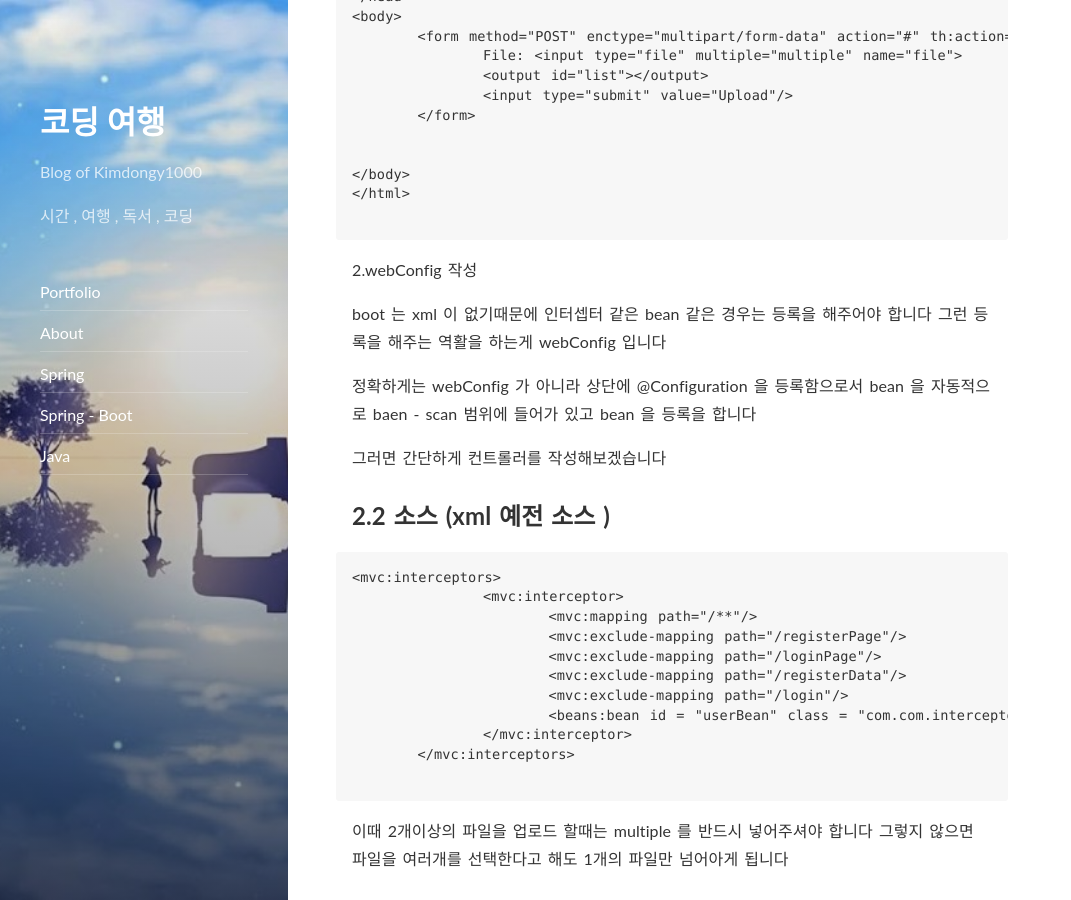
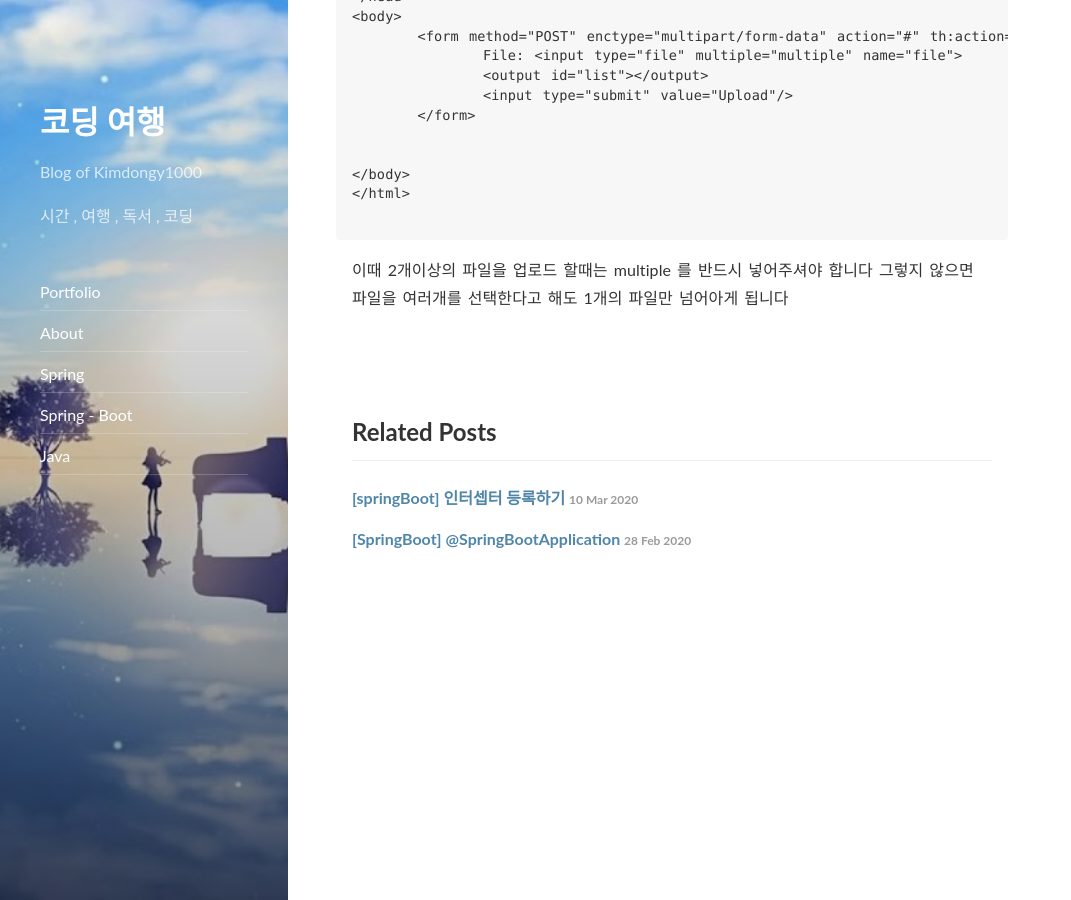
Before and after one commit to SH-Yeon93/SH-Yeon93.github.io, a Jekyll site: the page built from _posts/spring - boot/2020-03-30-making-spring-boot03.md, in a window 1280 px wide and 900 px high, scrolled down 1196 px. Shown: the whole window, without its empty margins (0-1071 px from the left). Built offline with Jekyll 4.4.1, drawn with Linux system fonts in a browser that asks for light colours; nearby versions of some CDN libraries.

Commit message:
포스트 오류 수정

````diff
--- a/_posts/spring - boot/2020-03-30-making-spring-boot03.md
+++ b/_posts/spring - boot/2020-03-30-making-spring-boot03.md
@@ -70,28 +70,4 @@ public void uploadFile(@RequestParam("file") List<MultipartFile> files, Redirect
 </html>
 
 ```
-2.webConfig 작성
-
-boot 는 xml 이 없기때문에 인터셉터 같은 bean 같은 경우는 등록을 해주어야 합니다 그런 등록을 해주는 역활을 하는게 webConfig 입니다
-
-정확하게는 webConfig 가 아니라 상단에 @Configuration 을 등록함으로서 bean 을 자동적으로 baen - scan 범위에 들어가 있고 bean 을 등록을 합니다
-
-
-그러면 간단하게 컨트롤러를 작성해보겠습니다
-
-
-## 2.2 소스 (xml 예전 소스 )
-```
-<mvc:interceptors>
-		<mvc:interceptor>
-			<mvc:mapping path="/**"/>
-			<mvc:exclude-mapping path="/registerPage"/>
-			<mvc:exclude-mapping path="/loginPage"/>
-			<mvc:exclude-mapping path="/registerData"/>
-			<mvc:exclude-mapping path="/login"/>
-			<beans:bean id = "userBean" class = "com.com.interceptor.UserInteceptor"></beans:bean>
-		</mvc:interceptor>
-	</mvc:interceptors>
-
-```
 이때 2개이상의 파일을 업로드 할때는 multiple 를 반드시 넣어주셔야 합니다 그렇지 않으면 파일을 여러개를 선택한다고 해도 1개의 파일만 넘어아게 됩니다
````
Also changed, not shown: other parts of _posts/spring - boot/2020-03-30-making-spring-boot03.md (+1 -1 lines).
